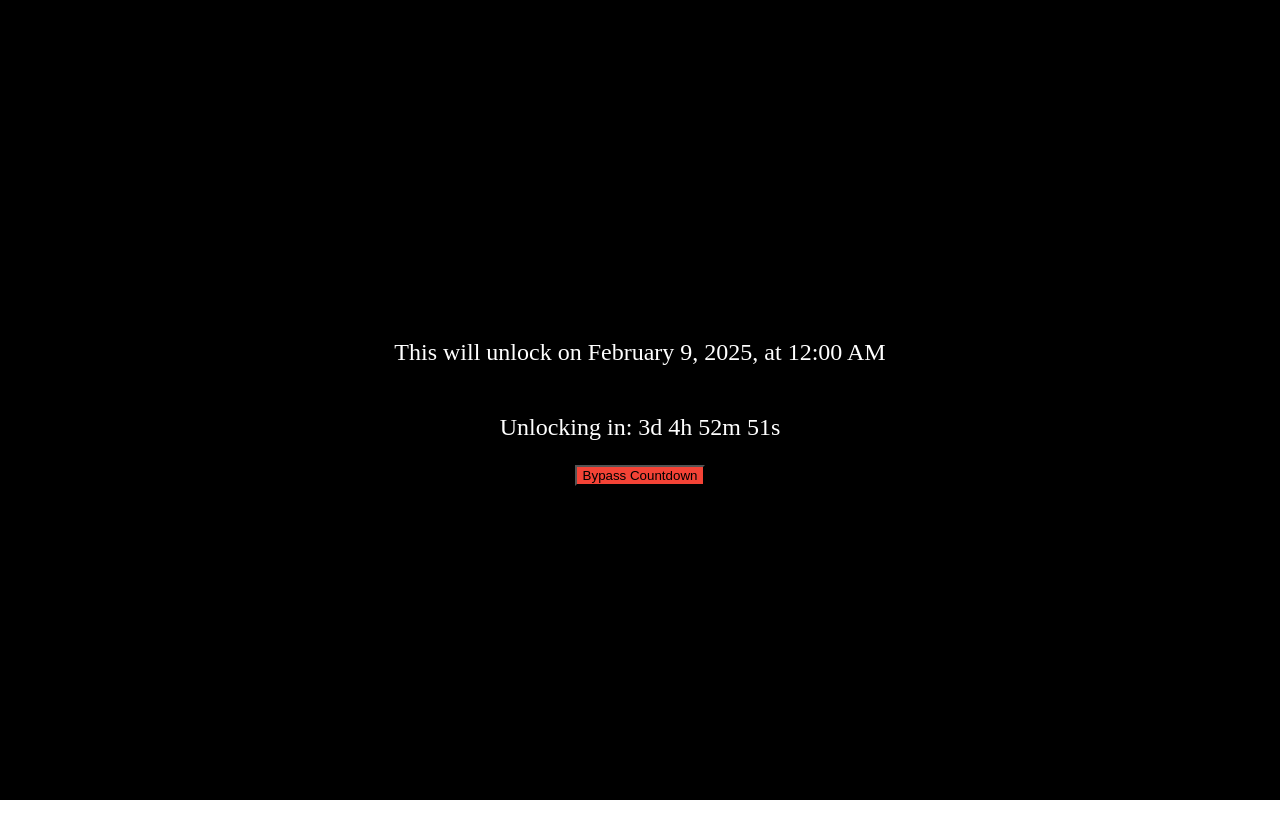
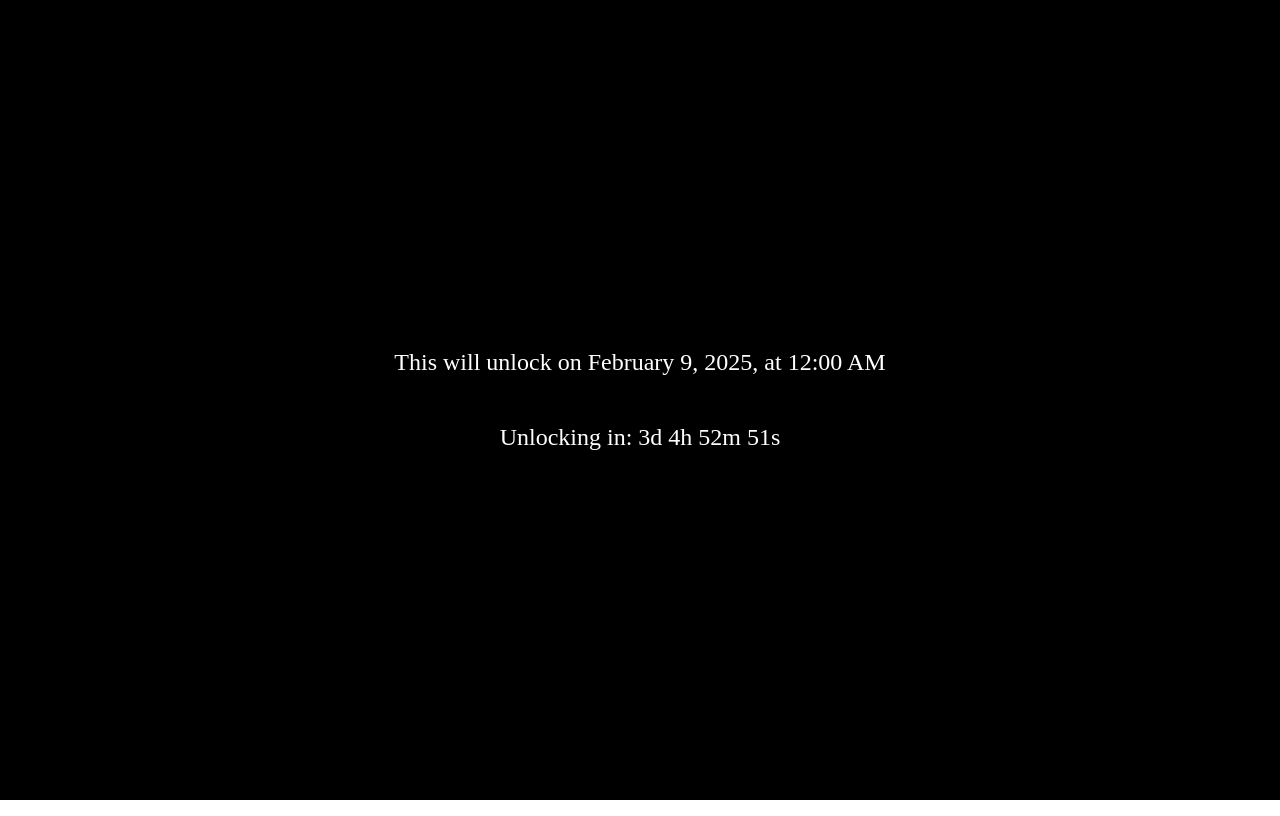
Before and after one commit to chrizz00q/loveyou, a plain HTML site: page index.html in a window 1280 px wide. Drawn offline with Linux system fonts and the light colour scheme.

Commit message:
Update index.html

```diff
--- a/index.html
+++ b/index.html
@@ -27,19 +27,18 @@
             height: 100vh; /* Full viewport height to center vertically */
             text-align: center; /* Ensure the text is centered as well */
         }
-        .button-link {
+        button {
+            border: 2px solid #c5616f;
+            background-color: transparent;
+            color: #c5616f;
             padding: 10px 20px;
-            font-size: 18px;
-            background-color: #4CAF50;
-            color: white;
-            text-decoration: none;
-            border: none;
+            border-radius: 5px;
             cursor: pointer;
-            margin-top: 20px;
-            display: inline-block;
+            margin: 10px;
+            transition: 0.3s ease-in-out;
         }
-        .button-link:hover {
-            background-color: #45a049;
+        button:hover {
+            background-color: #c5616f;
         }
         .bypass-btn {
             background-color: #f44336;
@@ -97,10 +96,9 @@
         <p>This will unlock on February 9, 2025, at 12:00 AM </p>
         <p id="timer">Calculating time...</p>
         <!-- Bypass Button -->
-        <button class="bypass-btn" onclick="bypassCountdown()">Bypass Countdown</button>
     </div>
     <div id="real-content">
-        <a href="1.html" class="button-link" target="_blank">Click Me</a>
+        <a href="1.html"><button>Click me</button>
     </div>
 </body>
 </html>
```
